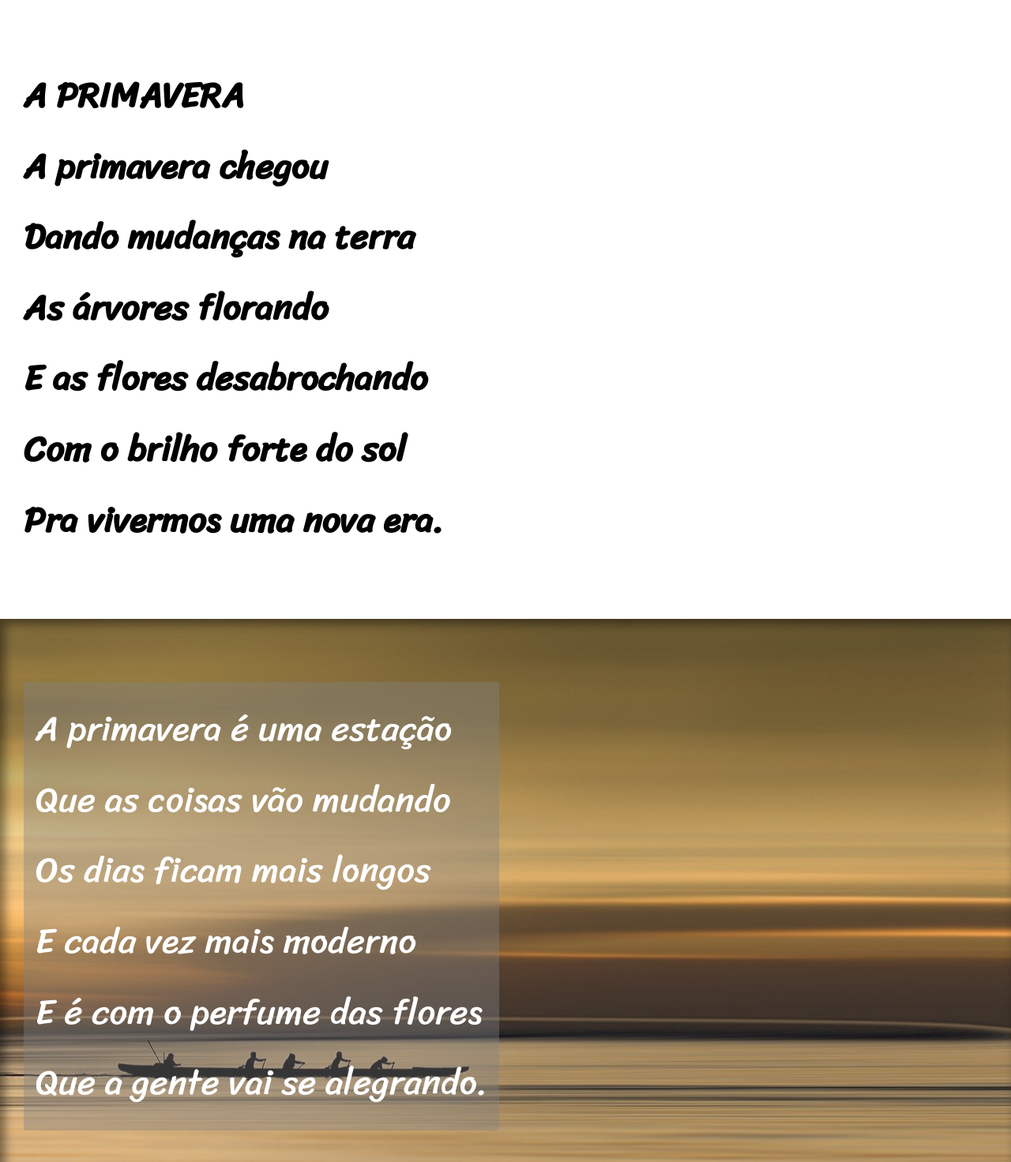
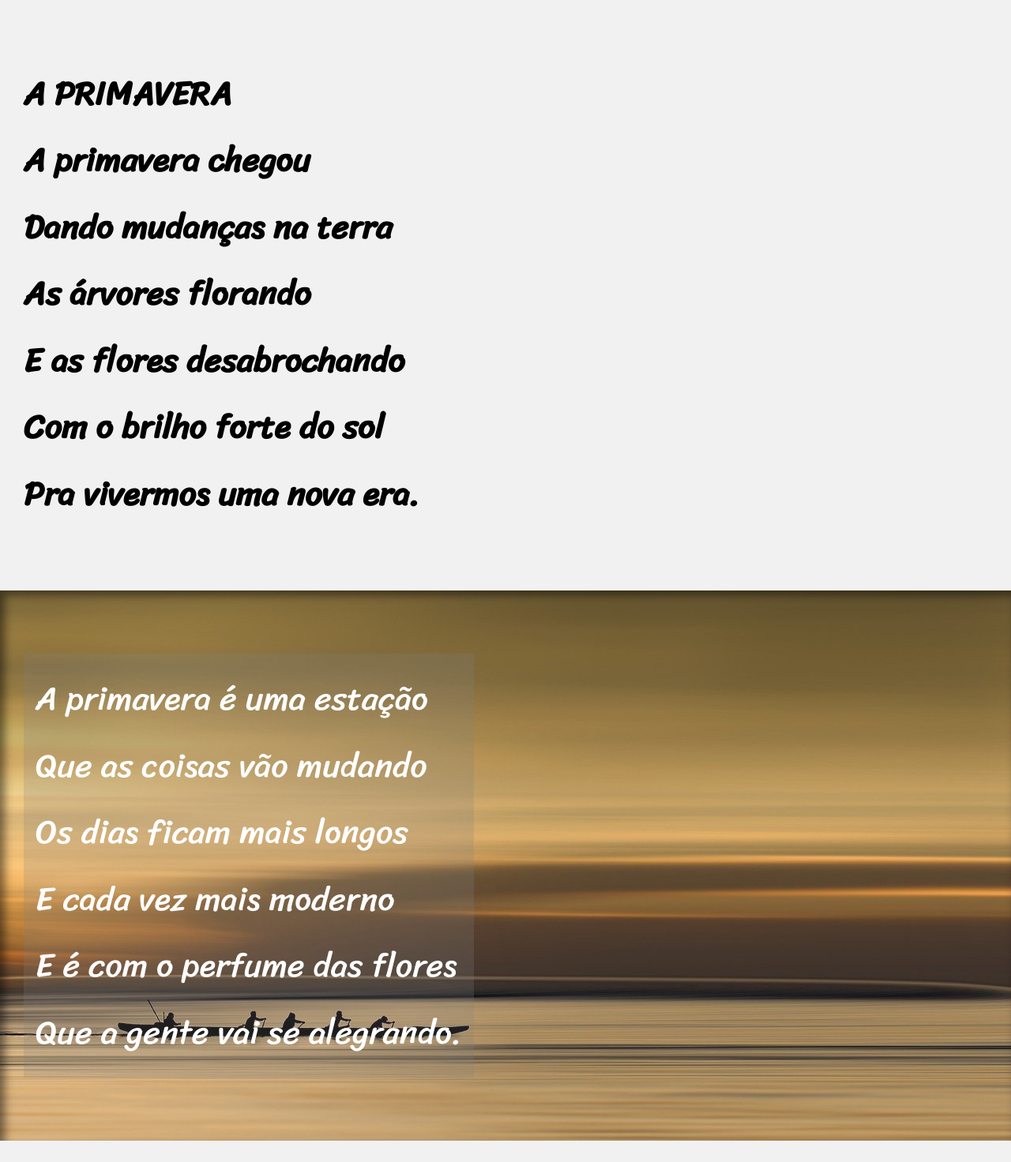
Before and after one commit to Thgfernandes/html-css, a plain HTML site: page desafios/d012/projetocordel.html in a window 1280 px wide. Shown: the part 248-1720 px from the top of the page at 79% size. Drawn offline with Linux system fonts and the light colour scheme.

Commit message:
Ajustes no tamanho de fontes e posicionamento de imagens

```diff
--- a/desafios/d012/estilo.css
+++ b/desafios/d012/estilo.css
@@ -31,7 +31,7 @@ header h1 {
     font-family: var(--fonte2);
     padding-top: 50px;
     margin-bottom: -15px;
-    font-size: 10vw;
+    font-size: 10vw; /* recurso para se adaptar a largura da tela (ñ é a melhor maneira)*/
     font-variant: small-caps; /* Temos tds as letras em maíusculo, mas as primeiras letras são maiores*/
 }
 
@@ -40,7 +40,7 @@ header p {
     padding-bottom: 50px;
 }
 
-a {
+header a, footer a {
     text-decoration: none;
     color: white;
     font-weight: bolder;
@@ -56,11 +56,11 @@ div {
     line-height: 2em;
     padding-left: 30px;
     font-family: var(--fonte3);
-    font-size: 3.5vw;
+    font-size: 3.3vw; /* recurso para se adaptar a largura da tela(ñ é a melhor maneira)*/
 }
 
 div.normal {
-    background-color: white;
+    background-color: rgb(241, 241, 241);
     font-family: var(--fonte3);
     font-weight: 600;
 }
@@ -68,20 +68,20 @@ div.normal {
 div.imagem {
     background-color: rgb(51, 51, 51);
     color: white;
-    box-shadow: inset 6px 6px 13px 0px rgb(0 0 0/ 47%);
+    box-shadow: inset 6px 6px 12px 0px rgba(0, 0, 0, 0.5);
     background-size: cover;
     background-attachment: fixed;
 }
 
 div#img1 {
     background-image: url(imagens/paisagem.jpg);
-    background-position: right center;
+    background-position: center center;
 }
 
 div.imagem > p {
     display: inline-block;
     padding: 15px;
-    background-color: rgba(128, 128, 128, 0.404);
+    background-color: rgba(128, 128, 128, 0.226);
 }
 
 div#img2 {
```
